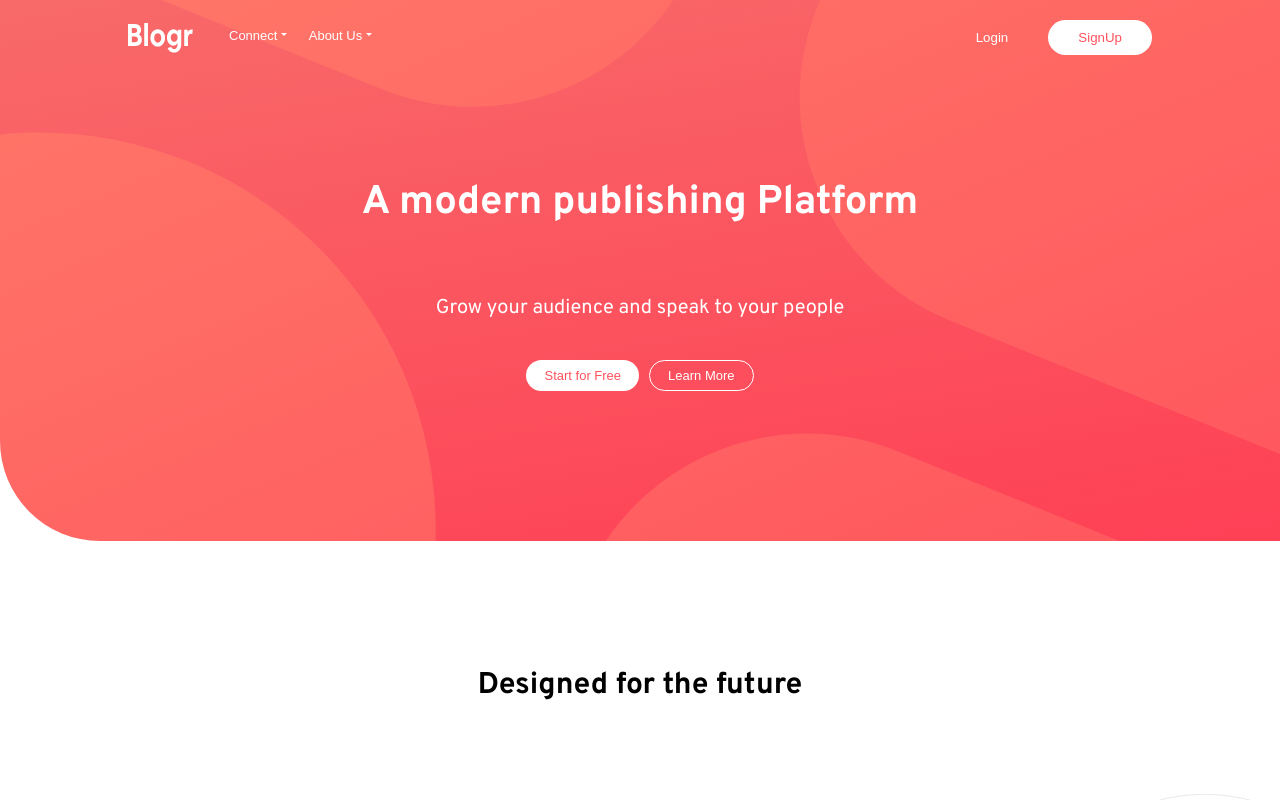
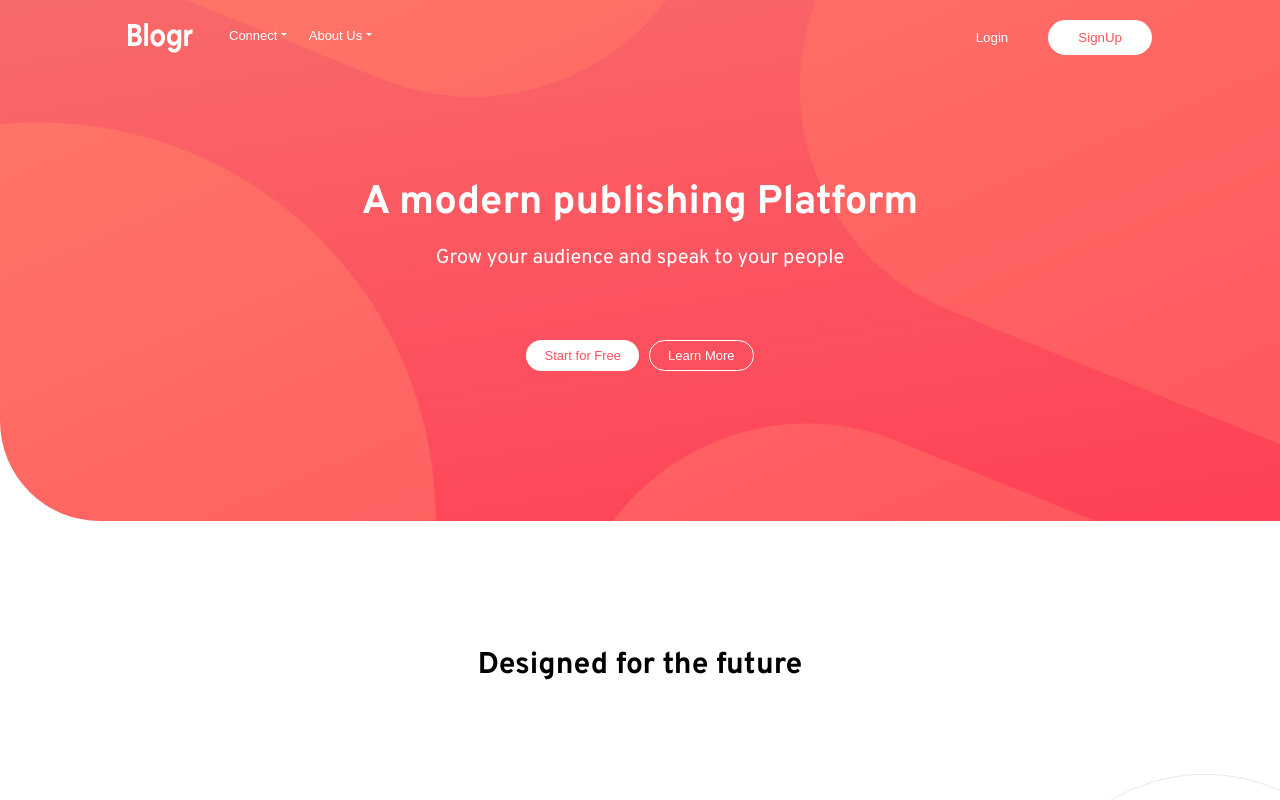
Before and after one commit to marktlinn/Blogr, a Next.js app: page / in a window 1280 px wide. Built offline with nearby package versions, Linux system fonts and the light colour scheme.

Commit message:
fix: spacing throughout page

```diff
--- a/styles/Landing.module.css
+++ b/styles/Landing.module.css
@@ -2,7 +2,7 @@
   padding: 15rem 10%;
   display: flex;
   flex-direction: column;
-  gap: 2rem;
+  gap: 1rem;
   align-items: center;
   background: URL("../public/bg-pattern-intro-mobile.svg") no-repeat center,linear-gradient(to right bottom, #f86a6a, #FF3D54 75%);
   background-size: 250%;
@@ -16,12 +16,15 @@
   font-size: 4rem;
   text-align: center;
   line-height: 4rem;
+  padding-bottom: 0;
 }
 
 .pText{
   color: #fff;
   font-size: 2rem;
   text-align: center;
+  position: relative;
+  top: -4rem;
 }
 
 /* buttons */
```
